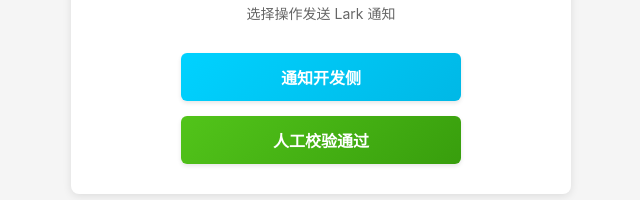
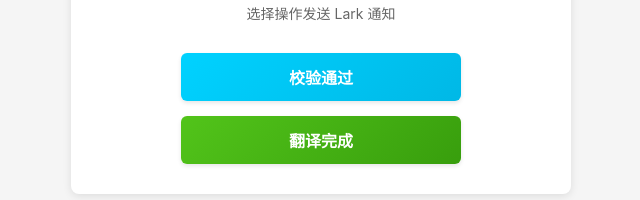
Before and after one commit to zizai1314/crowdin_lark_plugin, a website: page index.html in a window 1280 px wide. Shown: the part 122-322 px from the top of the page, without its empty margins (319-959 px from the left). Drawn offline with Linux system fonts and the light colour scheme.

Commit message:
文案修改

```diff
--- a/index.html
+++ b/index.html
@@ -15,11 +15,11 @@
             <p class="description">选择操作发送 Lark 通知</p>
             <div class="button-group">
                 <button id="sendLarkBtn" class="lark-button lark-button-primary">
-                    <span class="button-text">通知开发侧</span>
+                    <span class="button-text">校验通过</span>
                     <span class="button-loading" style="display: none;">发送中...</span>
                 </button>
                 <button id="verifyPassBtn" class="lark-button lark-button-success">
-                    <span class="button-text">人工校验通过</span>
+                    <span class="button-text">翻译完成</span>
                     <span class="button-loading" style="display: none;">发送中...</span>
                 </button>
             </div>
```
